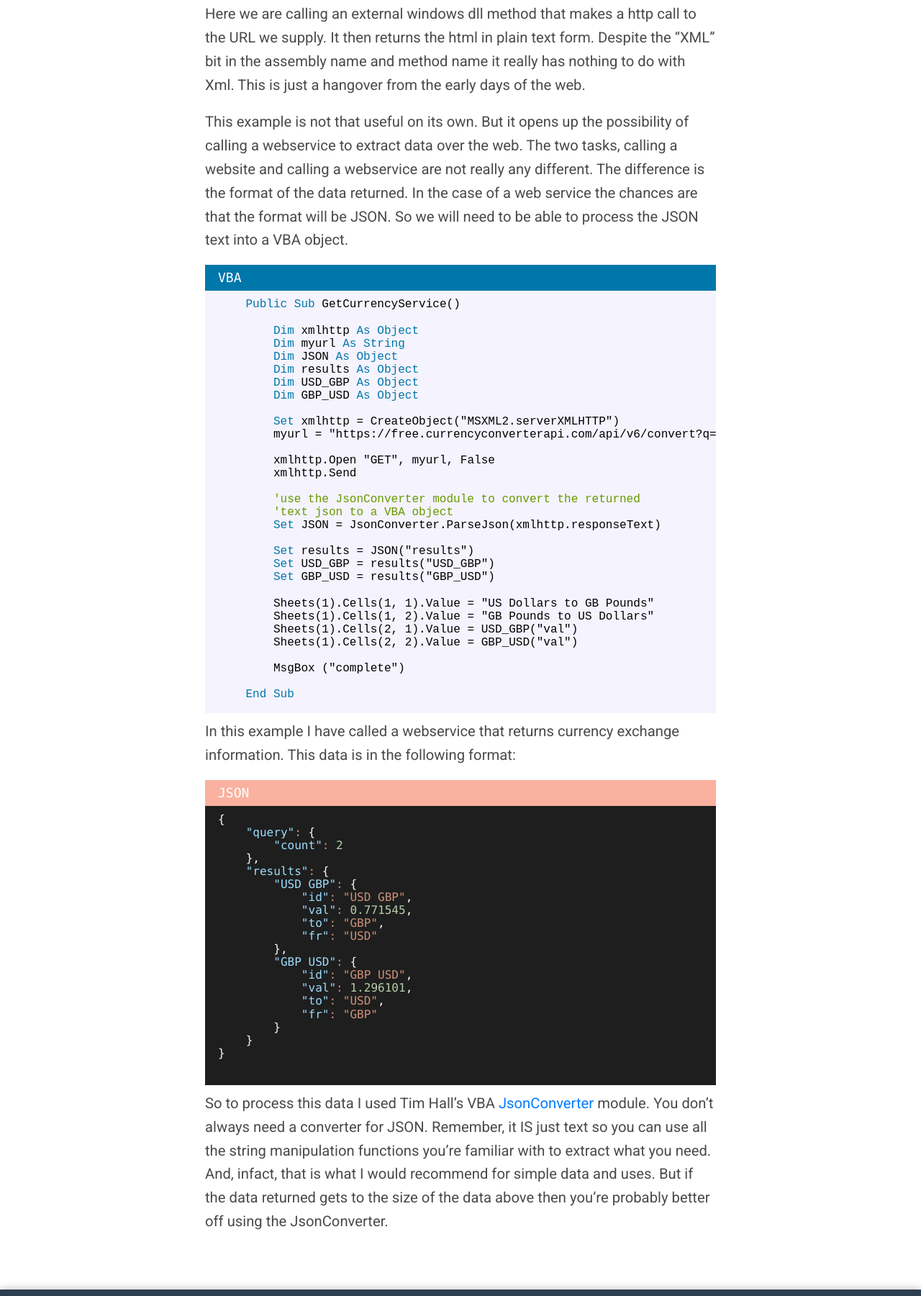
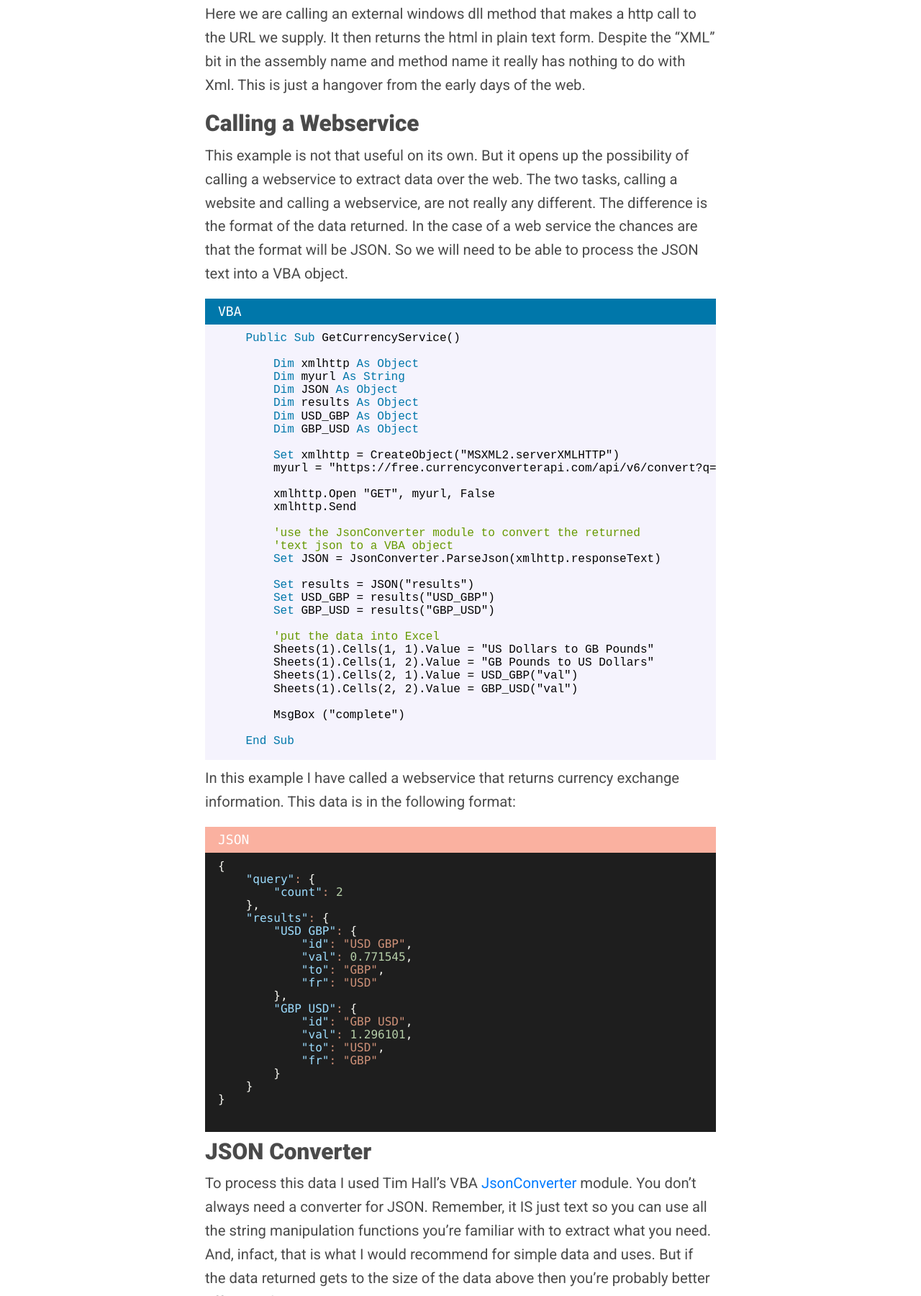
Before and after one commit to CodingCallback/CodingCallback, a plain HTML site: page how-to-call-a-website-from-vba/index.html in a window 1280 px wide. Shown: the part 999-2800 px from the top of the page at 72% size. Drawn offline with Linux system fonts and the light colour scheme.

Commit message:
minor text changes

```diff
--- a/how-to-call-a-website-from-vba/index.html
+++ b/how-to-call-a-website-from-vba/index.html
@@ -121,7 +121,7 @@
         Dim myurl As String
         Dim txt As String
 
-        'use "CreatObject" to reference the external method
+        'use "CreateObject" to reference the external method
         'in the "MSXML2" dll
         Set xmlhttp = CreateObject("MSXML2.serverXMLHTTP")
         myurl = "http://www.1112.net/lastpage.html"
@@ -143,9 +143,10 @@
 URL we supply. It then returns the html in plain text form. Despite the “XML”
 bit in the assembly name and method name it really has nothing to do with Xml.
 This is just a hangover from the early days of the web.</p>
+<h3 id="calling-a-webservice">Calling a Webservice</h3>
 <p>This example is not that useful on its own. But it opens up the possibility of
 calling a webservice to extract data over the web. The two tasks, calling a
-website and calling a webservice are not really any different. The difference is
+website and calling a webservice, are not really any different. The difference is
 the format of the data returned. In the case of a web service the chances are
 that the format will be JSON. So we will need to be able to process the JSON
 text into a VBA object.</p>
@@ -173,6 +174,7 @@ text into a VBA object.</p>
         Set USD_GBP = results("USD_GBP")
         Set GBP_USD = results("GBP_USD")
 
+        'put the data into Excel
         Sheets(1).Cells(1, 1).Value = "US Dollars to GB Pounds"
         Sheets(1).Cells(1, 2).Value = "GB Pounds to US Dollars"
         Sheets(1).Cells(2, 1).Value = USD_GBP("val")
@@ -208,7 +210,8 @@ information. This data is in the following format:</p>
 
 </code></pre>
 
-<p>So to process this data I used Tim Hall’s VBA <a href="https://github.com/VBA-tools/VBA-JSON">JsonConverter</a> module. You don’t always need a converter for
+<h3 id="json-converter">JSON Converter</h3>
+<p>To process this data I used Tim Hall’s VBA <a href="https://github.com/VBA-tools/VBA-JSON">JsonConverter</a> module. You don’t always need a converter for
 JSON. Remember, it IS just text so you can use all the string manipulation
 functions you’re familiar with to extract what you need. And, infact, that is
 what I would recommend for simple data and uses. But if the data returned gets
```
